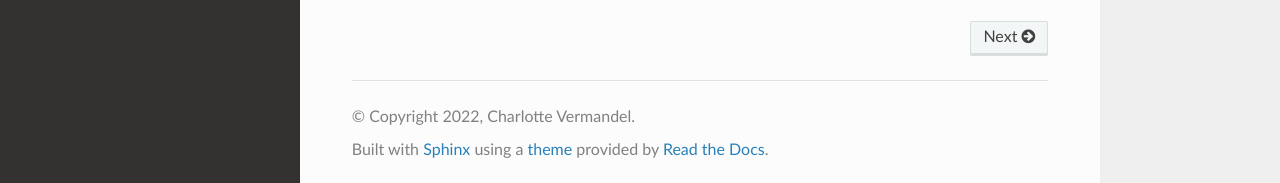
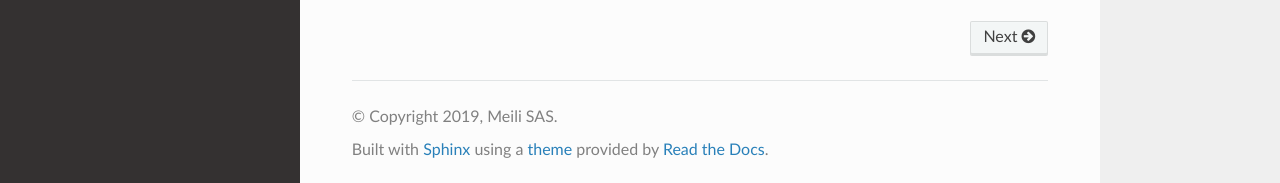
Before and after one commit to meilisearch/meilisearch-python, a Sphinx documentation site: the page built from docs/index.rst, in a window 1280 px wide and 999 px high. Shown: the part 813-996 px from the top of the window. Built offline with Sphinx 7.4.7 and the Read the Docs theme 2.0.0, drawn with Linux system fonts in a browser that asks for light colours.

Commit message:
changed the copyright

```diff
--- a/docs/conf.py
+++ b/docs/conf.py
@@ -17,7 +17,7 @@ sys.path.insert(0, os.path.abspath('..'))
 # -- Project information -----------------------------------------------------
 
 project = 'meilisearch-python'
-copyright = '2022, Charlotte Vermandel'
+copyright = '2019, Meili SAS'
 author = 'Charlotte Vermandel'
 
 
```
